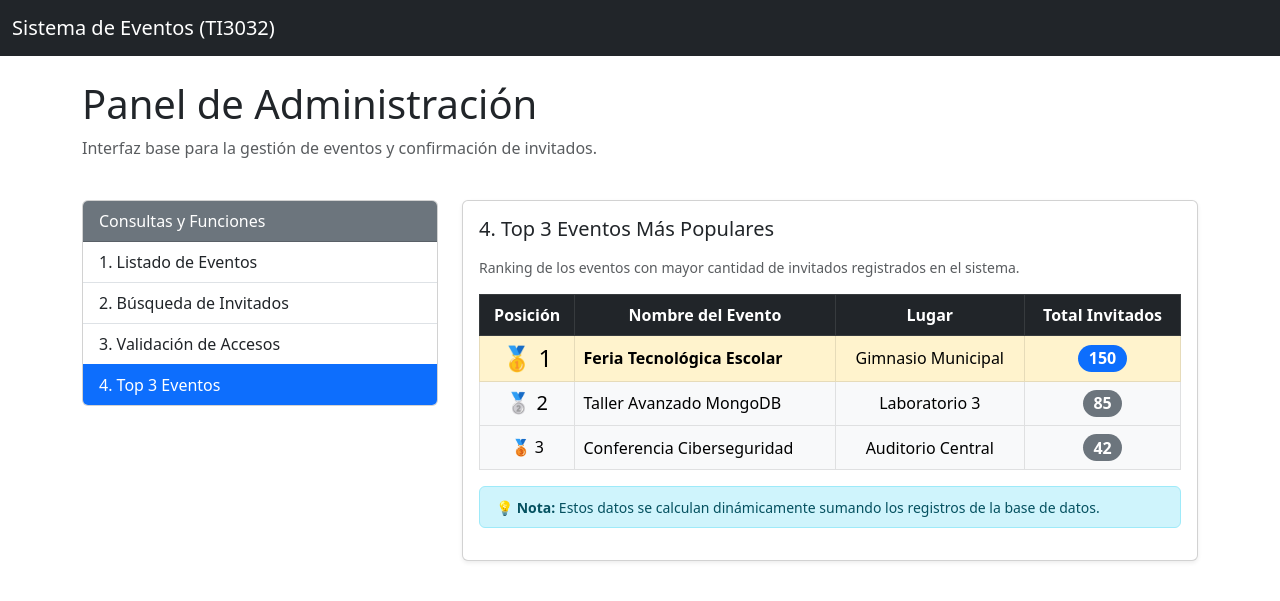
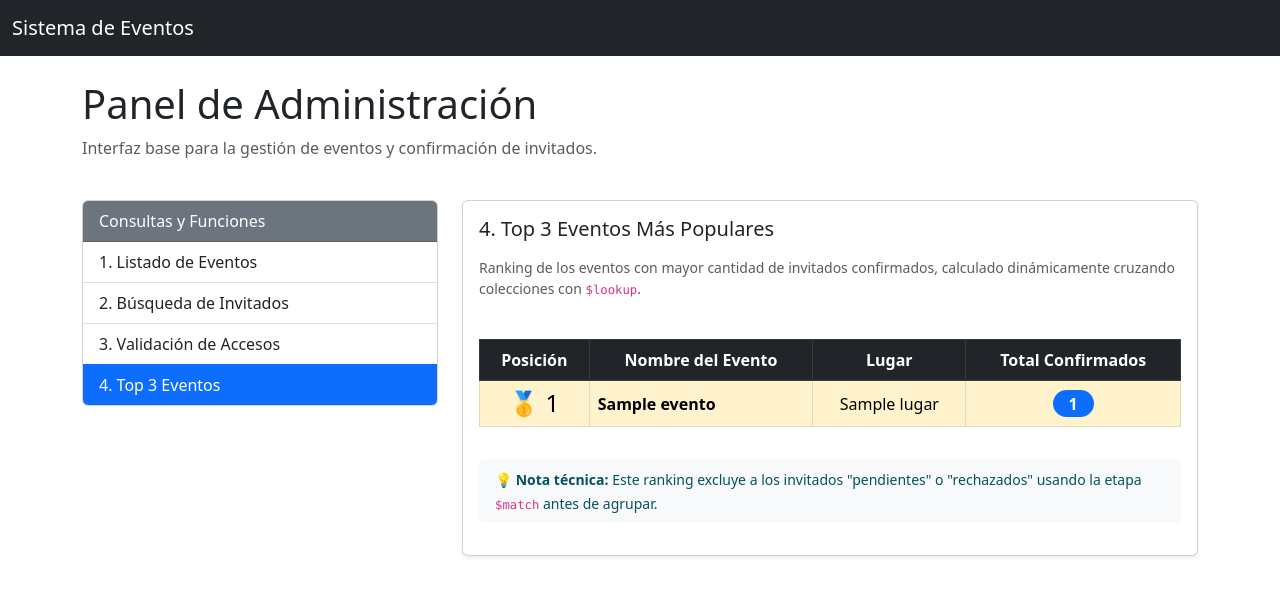
Before and after one commit to n1enkew/Gestor-de-Eventos-e-Invitados, a Flask app: template templates/top.html in a window 1280 px wide. Shown: the top 601 px of the page. Run offline with Flask 3, Linux system fonts and the light colour scheme; the template is opened without the code that fills it: most values are stand-ins (such as "Sample title", 1, 10 or a date in 2020).

Commit message:
Make Top 3 dynamic and update templates
Add a MongoDB aggregation pipeline to the /top.html route to compute the Top 3 events by confirmed guests: $unwind invitados, $match invitados.estado == "confirmado", $lookup against the invitados collection (on rut), $group by event codigo summing confirmed, $sort and $limit 3. Pass the resulting top_eventos to the template and render a dynamic table. Also update templates to remove the "(TI3032)" suffix from the navbar branding, replace the static sample leaderboard in top.html with the dynamic table/placeholder message, and clarify the technical note about excluding pending/rejected guests.

```diff
--- a/app.py
+++ b/app.py
@@ -117,7 +117,41 @@ def mostrar_validacion():
 # 4. Ruta Top 3
 @app.route('/top.html')
 def mostrar_top():
-    return render_template('top.html')
+
+    pipeline = [
+
+        {"$unwind": "$invitados"},
+
+
+        {"$match": {"invitados.estado": "confirmado"}},
+
+
+        {"$lookup": {
+            "from": "invitados",             # Colección con la que queremos cruzar
+            "localField": "invitados.rut",   # El campo RUT en nuestro arreglo actual
+            "foreignField": "rut",           # El campo RUT en la colección 'invitados'
+            "as": "datos_completos"          # Nombre del nuevo arreglo donde guardará el cruce
+        }},
+
+
+        {"$group": {
+            "_id": "$codigo",
+            "nombre_evento": {"$first": "$nombre"}, # Mantenemos el nombre del evento
+            "lugar": {"$first": "$lugar"},          # Mantenemos el lugar
+            "total_confirmados": {"$sum": 1}        # Sumamos 1 por cada invitado confirmado que pasó el filtro
+        }},
+
+
+        {"$sort": {"total_confirmados": -1}},
+
+
+        {"$limit": 3}
+    ]
+
+
+    top_eventos_db = list(coleccion_eventos.aggregate(pipeline))
+
+    return render_template('top.html', top_eventos=top_eventos_db)
 
 # Iniciar el servidor
 if __name__ == '__main__':
--- a/templates/eventos.html
+++ b/templates/eventos.html
@@ -10,7 +10,7 @@
 
     <nav class="navbar navbar-expand-lg navbar-dark bg-dark">
         <div class="container-fluid">
-            <a class="navbar-brand" href="#">Sistema de Eventos (TI3032)</a>
+            <a class="navbar-brand" href="#">Sistema de Eventos </a>
         </div>
     </nav>
 
--- a/templates/invitados.html
+++ b/templates/invitados.html
@@ -10,7 +10,7 @@
 
     <nav class="navbar navbar-expand-lg navbar-dark bg-dark">
         <div class="container-fluid">
-            <a class="navbar-brand" href="#">Sistema de Eventos (TI3032)</a>
+            <a class="navbar-brand" href="#">Sistema de Eventos </a>
         </div>
     </nav>
 
--- a/templates/top.html
+++ b/templates/top.html
@@ -10,7 +10,7 @@
 
     <nav class="navbar navbar-expand-lg navbar-dark bg-dark">
         <div class="container-fluid">
-            <a class="navbar-brand" href="#">Sistema de Eventos (TI3032)</a>
+            <a class="navbar-brand" href="#">Sistema de Eventos </a>
         </div>
     </nav>
 
@@ -43,41 +43,52 @@
                 <div class="card shadow-sm">
                     <div class="card-body">
                         <h5 class="card-title mb-3">4. Top 3 Eventos Más Populares</h5>
-                        <p class="card-text text-muted small">Ranking de los eventos con mayor cantidad de invitados registrados en el sistema.</p>
+                        <p class="card-text text-muted small">Ranking de los eventos con mayor cantidad de invitados confirmados, calculado dinámicamente cruzando colecciones con <code>$lookup</code>.</p>
 
-                        <table class="table table-hover table-bordered text-center align-middle">
+                        <div class="table-responsive">
+                            <table class="table table-hover table-bordered text-center align-middle mt-4">
                                 <thead class="table-dark">
                                     <tr>
                                         <th>Posición</th>
                                         <th>Nombre del Evento</th>
                                         <th>Lugar</th>
-                                    <th>Total Invitados</th>
+                                        <th>Total Confirmados</th>
                                     </tr>
                                 </thead>
                                 <tbody>
-                                <tr class="table-warning">
-                                    <td><h4 class="mb-0">🥇 1</h4></td>
-                                    <td class="text-start fw-bold">Feria Tecnológica Escolar</td>
-                                    <td>Gimnasio Municipal</td>
-                                    <td><span class="badge bg-primary rounded-pill fs-6">150</span></td>
+                                    {% for evento in top_eventos %}
+
+                                    <tr class="{% if loop.index == 1 %}table-warning{% else %}table-light{% endif %}">
+                                        <td>
+                                            <h4 class="mb-0">
+                                                {% if loop.index == 1 %} 🥇 1
+                                                {% elif loop.index == 2 %} 🥈 2
+                                                {% elif loop.index == 3 %} 🥉 3
+                                                {% endif %}
+                                            </h4>
+                                        </td>
+                                        <td class="text-start fw-bold">{{ evento.nombre_evento }}</td>
+                                        <td>{{ evento.lugar }}</td>
+                                        <td>
+                                            <span class="badge bg-primary rounded-pill fs-6 px-3">
+                                                {{ evento.total_confirmados }}
+                                            </span>
+                                        </td>
                                     </tr>
-                                <tr class="table-light">
-                                    <td><h5 class="mb-0">🥈 2</h5></td>
-                                    <td class="text-start">Taller Avanzado MongoDB</td>
-                                    <td>Laboratorio 3</td>
-                                    <td><span class="badge bg-secondary rounded-pill fs-6">85</span></td>
+
+                                    {% else %}
+                                    <tr>
+                                        <td colspan="4" class="text-center text-muted py-4">
+                                            No hay suficientes datos procesados para generar el Top 3.
+                                        </td>
                                     </tr>
-                                <tr class="table-light">
-                                    <td><h6 class="mb-0">🥉 3</h6></td>
-                                    <td class="text-start">Conferencia Ciberseguridad</td>
-                                    <td>Auditorio Central</td>
-                                    <td><span class="badge bg-secondary rounded-pill fs-6">42</span></td>
-                                </tr>
+                                    {% endfor %}
                                 </tbody>
                             </table>
+                        </div>
 
-                        <div class="alert alert-info mt-3 py-2" role="alert">
-                            <small>💡 <strong>Nota:</strong> Estos datos se calculan dinámicamente sumando los registros de la base de datos.</small>
+                        <div class="alert alert-info mt-3 py-2 border-0 bg-light" role="alert">
+                            <small>💡 <strong>Nota técnica:</strong> Este ranking excluye a los invitados "pendientes" o "rechazados" usando la etapa <code>$match</code> antes de agrupar.</small>
                         </div>
 
                     </div>
--- a/templates/validacion.html
+++ b/templates/validacion.html
@@ -10,7 +10,7 @@
 
     <nav class="navbar navbar-expand-lg navbar-dark bg-dark">
         <div class="container-fluid">
-            <a class="navbar-brand" href="#">Sistema de Eventos (TI3032)</a>
+            <a class="navbar-brand" href="#">Sistema de Eventos </a>
         </div>
     </nav>
 
```
Lines whose indentation alone changed are shown as unchanged.
